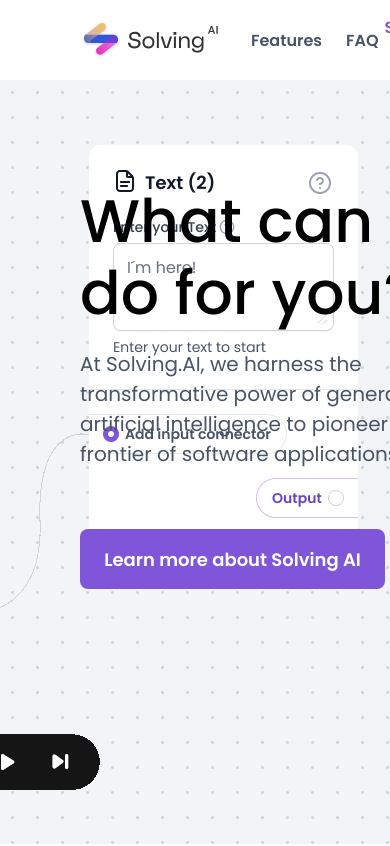
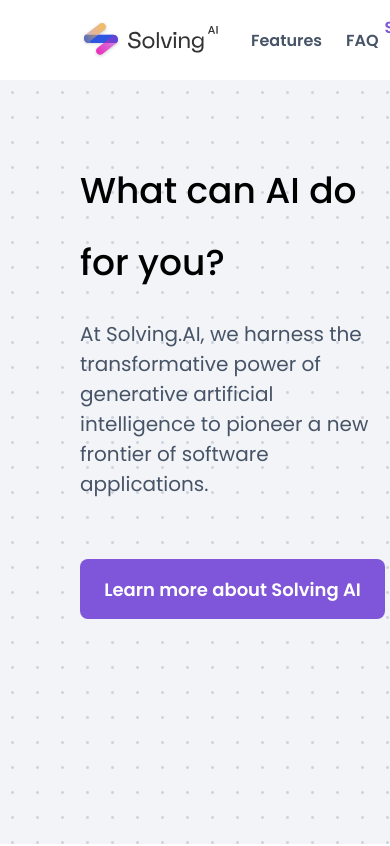
Before and after one commit to edgg72/SAI-assessment, a React (Vite) app: page / in a window 390 px wide. Shown: the top 846 px of the page. Built offline with nearby package versions, Linux system fonts and the light colour scheme.

Commit message:
Adding media queries to hide bg image

```diff
--- a/src/Components/Hero/Hero.scss
+++ b/src/Components/Hero/Hero.scss
@@ -6,6 +6,7 @@
   background-color: $background;
   background-image: radial-gradient(circle, $border-gray 1px, transparent 2px);
   background-size: 25px 25px;
+  width: 100%;
 
 
   &__content {
@@ -15,7 +16,6 @@
     width: 100%;
     padding-left: $size-xxl;
     height: 100%;
-    width: 100%;
     background: url('../../assets/bg.gif')   no-repeat;
     background-position: right;
 
@@ -26,12 +26,14 @@
       max-width: 450px;
       line-height: 72px;
       margin-bottom: $size-l;
+      width: 80%;
     }
     p {
       font-size: $size-mxl;
       color: $primary-color;
       margin-bottom: $size-xl;
       max-width: 550px;
+      width: 80%;
     }
 
     button {
@@ -42,6 +44,27 @@
       font-size: $size-ml;
       margin-bottom: 150px;
       background-color: $secondary-color;
+      width: 80%;
     }
   }
 }
+
+@media (width <= 1320px) {
+  .hero {
+    &__content {
+      background: none;
+    }
+
+  }
+}
+
+@media (width <=600px) {
+  .hero {
+    &__content {
+      h1 {
+        font-size: $size-ll;
+      }
+    }
+
+  }
+}
```
